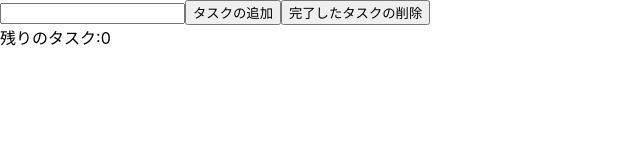
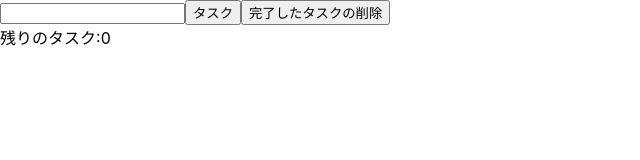
Before and after one commit to mitobekaito/Hackathon_team11, a React (Create React App) app in the folder sample_react/: page / in a window 1280 px wide. Shown: the top 160 px of the page, without its empty margins (0-640 px from the left). Built offline with nearby package versions, Linux system fonts and the light colour scheme.

Commit message:
教科の編集

```diff
--- a/sample_react/src/App.js
+++ b/sample_react/src/App.js
@@ -33,7 +33,7 @@ function App() {
       <ToDoList todos={todos} toggleTodo={toggleTodo}/>
       {/* propsで値を渡す */}
       <input type="text" ref = {todoNameRef}/>
-      <button onClick={handleAddTodo}>タスクの追加</button>
+      <button onClick={handleAddTodo}>タスク</button>
       <button onClick={handleClear}>完了したタスクの削除</button>
       <div>残りのタスク:{todos.filter((todo) => !todo.completed).length}</div>
       {/* find関数の逆でfalseのものだけ残す */}
```
Also changed, not shown: package.json (+6 -1 lines), 1 other file (tests, documents, lock files or other folders).
